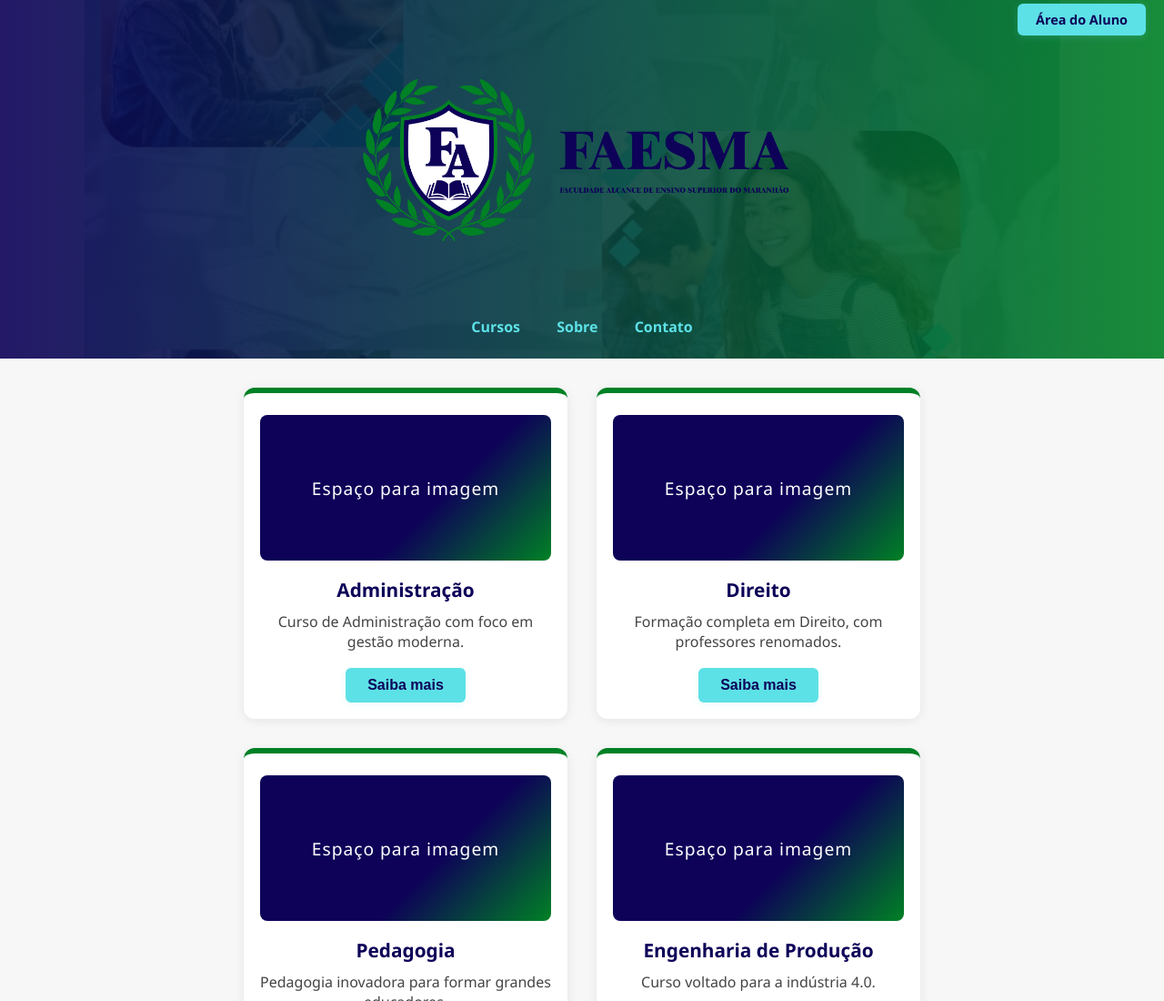
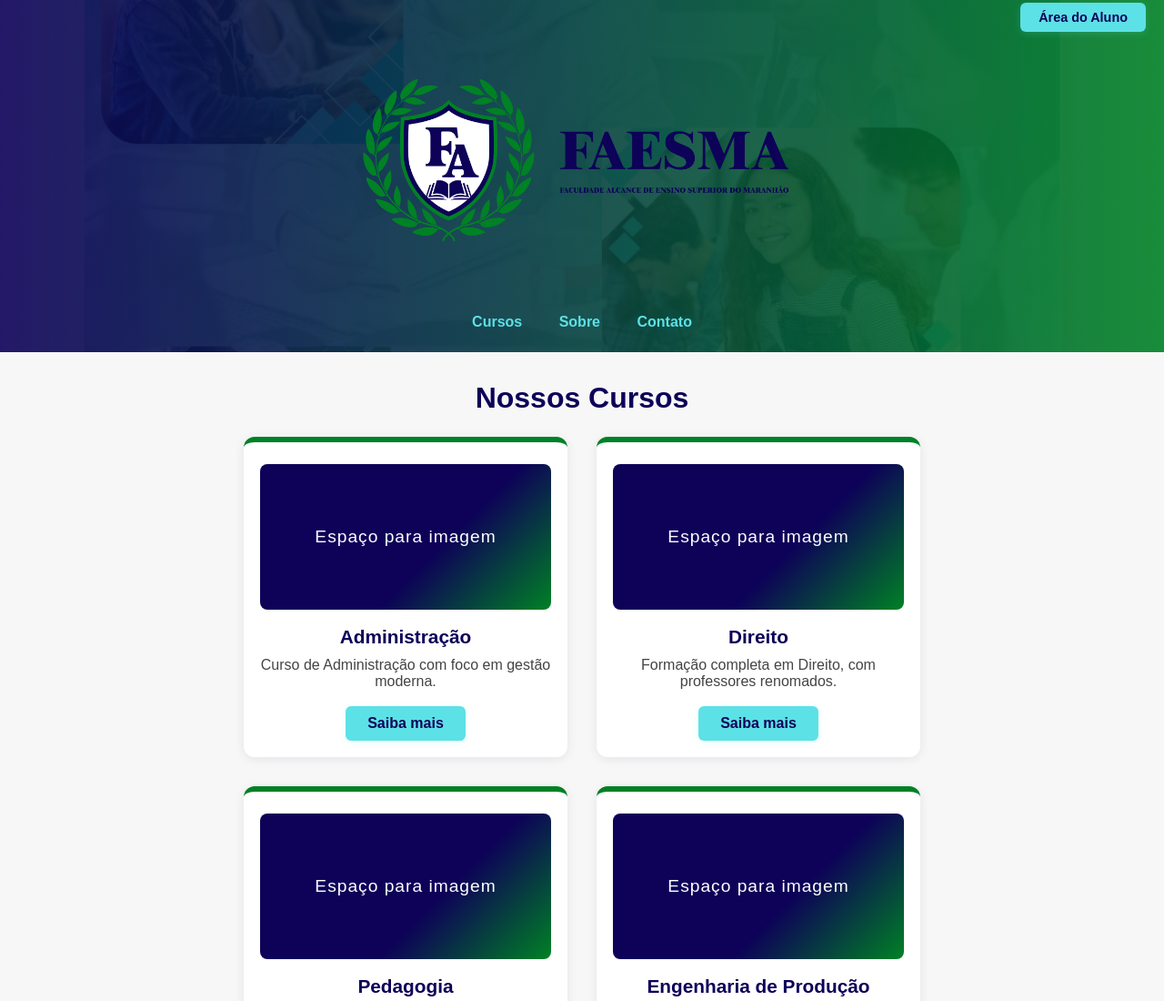
Before and after one commit to brunoalex01/FAESMA---site, a plain HTML site: page index.html in a window 1280 px wide. Shown: the top 1100 px of the page at 91% size. Drawn offline with Linux system fonts and the light colour scheme.

Commit message:
retificações

```diff
--- a/index.html
+++ b/index.html
@@ -19,6 +19,7 @@
         </nav>
     </header>
     <div class="container">
+        <h2 class="section-title">Nossos Cursos</h2>
         <div class="card-list" id="card-list">
             <!-- Cards serão carregados aqui -->
         </div>
--- a/style.css
+++ b/style.css
@@ -7,7 +7,7 @@
         }
         body {
             margin: 0;
-            font-family: 'Segoe UI', Arial, sans-serif;
+            font-family: 'Poppins', Arial, sans-serif;
             background: var(--bg-light);
             color: var(--text-dark);
         }
@@ -24,6 +24,13 @@
             margin: 0;
             font-size: 2.5rem;
             letter-spacing: 2px;
+        }
+        .section-title {
+            position: center;
+            font-size: 2rem;
+            text-align: center;
+            margin-bottom: 24px;
+            color: var(--primary-blue);
         }
         nav {
             margin-top: 16px;
```
